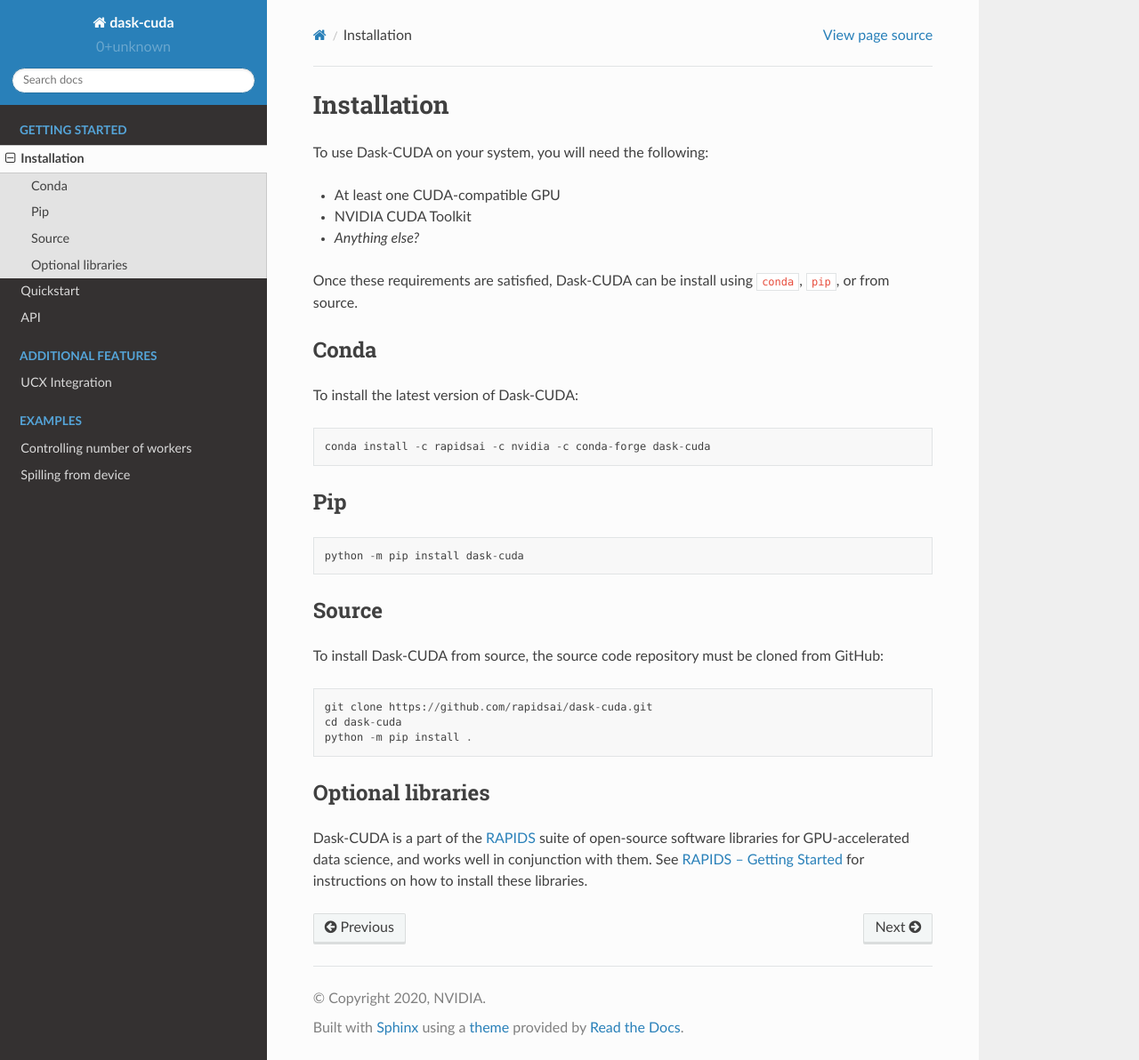
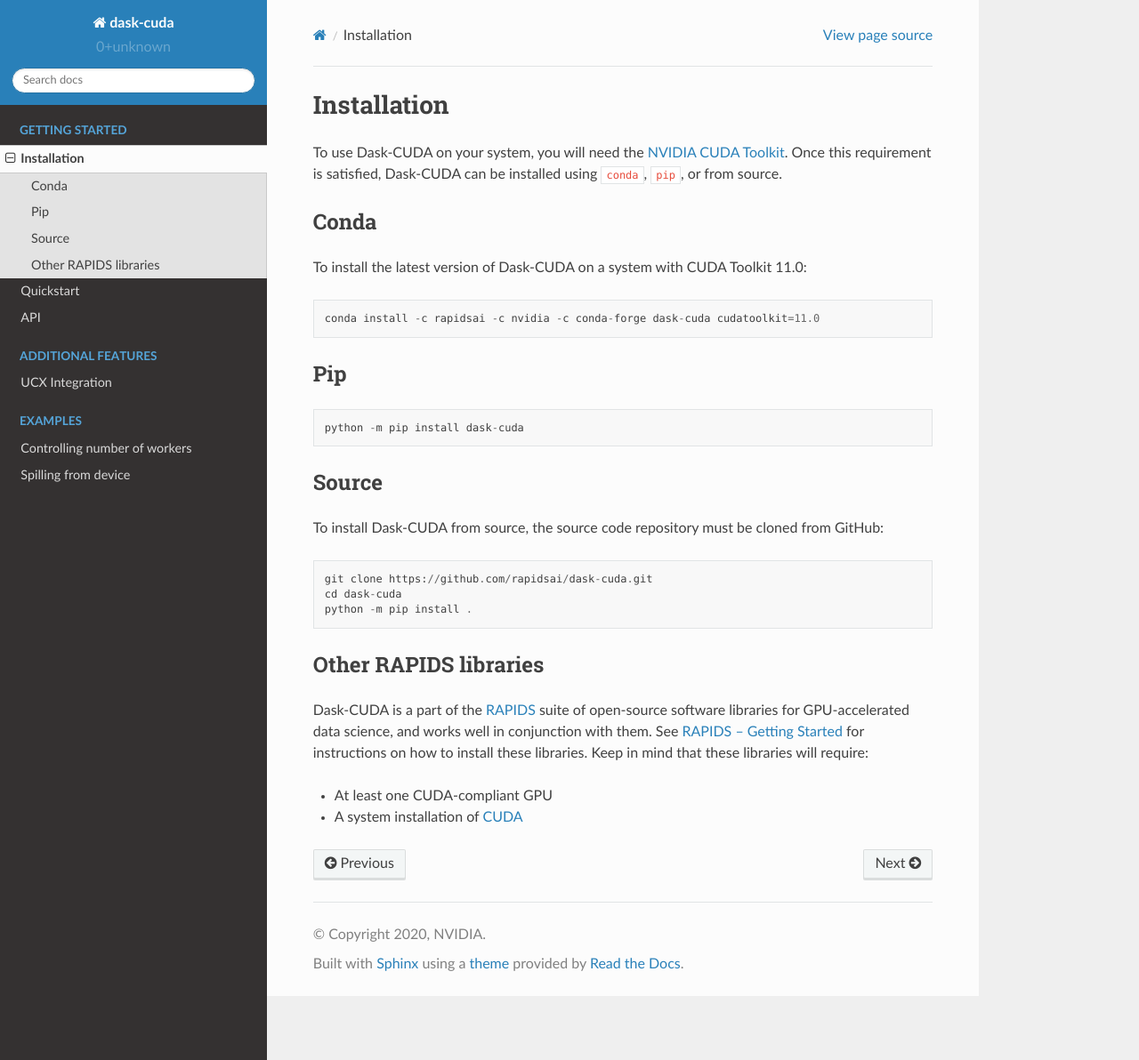
Before and after one commit to rapidsai/dask-cuda, a Sphinx documentation site: the page built from docs/source/install.rst, in a window 1280 px wide and 1192 px high. Shown: the whole window at 89% size. Built offline with Sphinx 7.4.7 and the Read the Docs theme 2.0.0, drawn with Linux system fonts in a browser that asks for light colours.

Commit message:
Update requirements

```diff
--- a/docs/source/install.rst
+++ b/docs/source/install.rst
@@ -1,20 +1,15 @@
 Installation
 ============
 
-To use Dask-CUDA on your system, you will need the following:
-
-- At least one CUDA-compatible GPU
-- NVIDIA CUDA Toolkit
-- *Anything else?*
-
-Once these requirements are satisfied, Dask-CUDA can be install using ``conda``, ``pip``, or from source.
+To use Dask-CUDA on your system, you will need the `NVIDIA CUDA Toolkit <https://developer.nvidia.com/cuda-toolkit>`_.
+Once this requirement is satisfied, Dask-CUDA can be installed using ``conda``, ``pip``, or from source.
 
 Conda
 -----
 
-To install the latest version of Dask-CUDA::
+To install the latest version of Dask-CUDA on a system with CUDA Toolkit 11.0::
 
-    conda install -c rapidsai -c nvidia -c conda-forge dask-cuda
+    conda install -c rapidsai -c nvidia -c conda-forge dask-cuda cudatoolkit=11.0
 
 Pip
 ---
@@ -32,8 +27,12 @@
     cd dask-cuda
     python -m pip install .
 
-Optional libraries
+Other RAPIDS libraries
 ------------------
 
 Dask-CUDA is a part of the `RAPIDS <https://rapids.ai/>`_ suite of open-source software libraries for GPU-accelerated data science, and works well in conjunction with them.
 See `RAPIDS -- Getting Started <https://rapids.ai/start.html>`_ for instructions on how to install these libraries.
+Keep in mind that these libraries will require:
+
+- At least one CUDA-compliant GPU
+- A system installation of `CUDA <https://docs.nvidia.com/cuda/cuda-installation-guide-linux/index.html>`_
```
